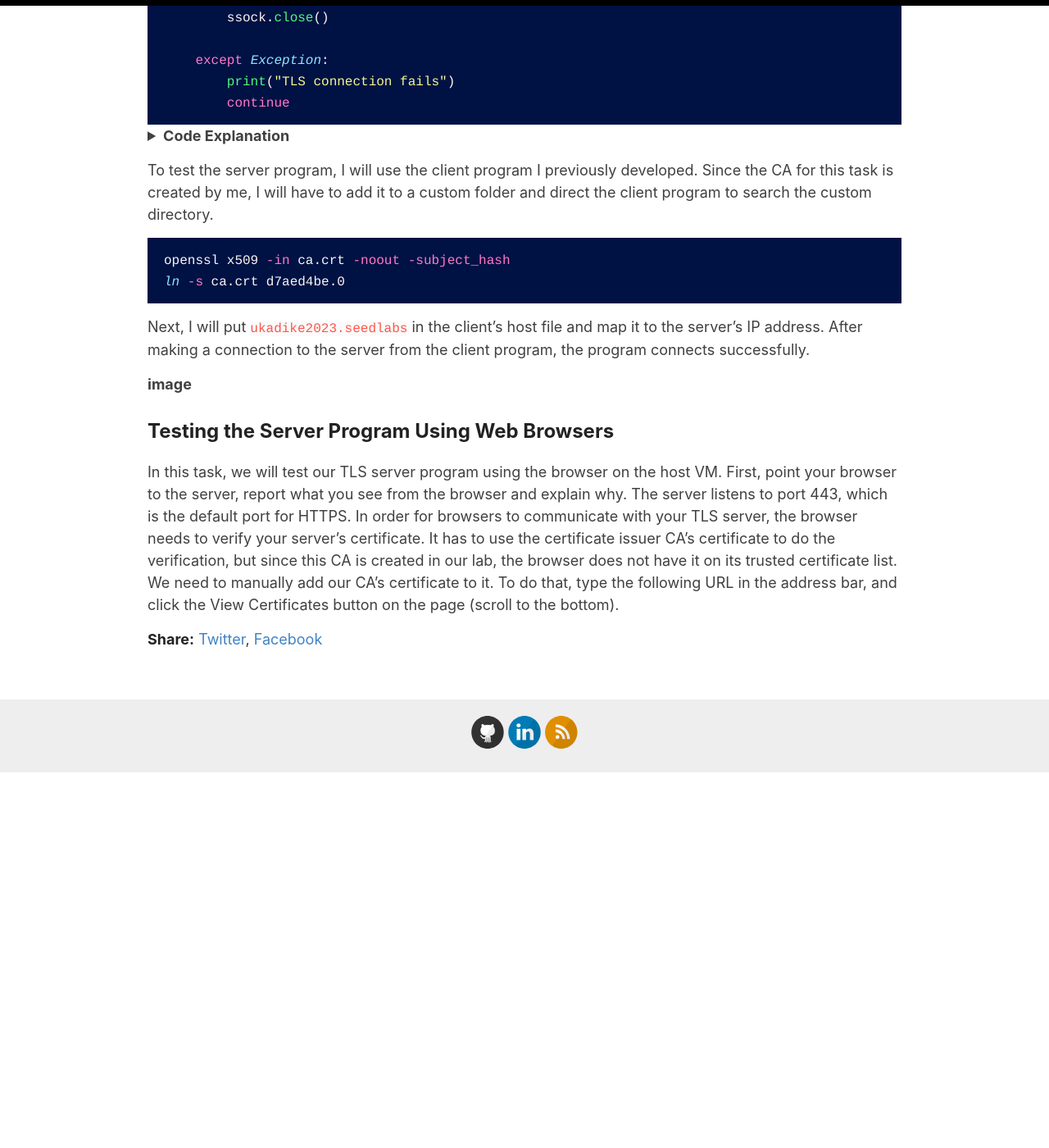
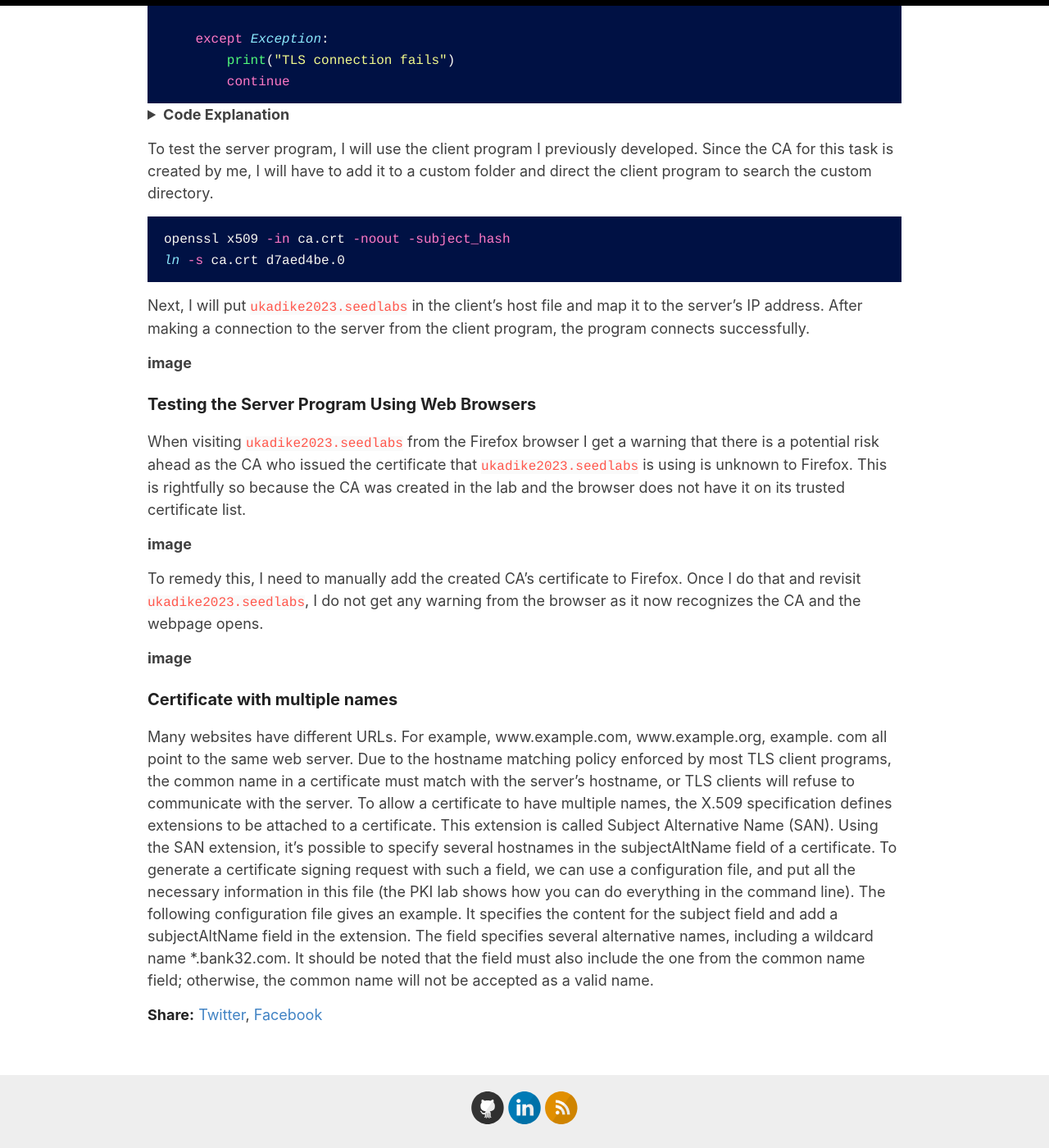
Before and after one commit to iukadike/blog, a Jekyll site: the page built from _posts/2023-10-02-tls.md, in a window 1280 px wide and 1400 px high, scrolled down 8890 px. Shown: the whole window at 82% size. Built offline with Jekyll 4.4.1, drawn with Linux system fonts in a browser that asks for light colours; comment, search, counter and statistics services are not loaded; before the commit the page ends 9832 px from its top, so only the background shows below that; some of the changed text lies outside the part shown.

Commit message:
update content

````diff
--- a/_posts/2023-10-02-tls.md
+++ b/_posts/2023-10-02-tls.md
@@ -420,9 +419,46 @@ while True:
 
 <details>
 <summary><b>Code Explanation</b></summary>
+<div markdown="1">
 
+___
 
-</details>
+```python
+html = \
+"""
+HTTP/1.1 200 OK\r\nContent-Type: text/html\r\n\r\n
+<!DOCTYPE html>
+<html>
+<body>
+<h1>Welcome to Ukadike2023.seedlabs!</h1>
+</body>
+</html>
+"""
+```
+
+This section of the code contains the HTLM that the server serves to clients.
+
+___
+
+```python
+SERVER_CERT    = './server-certs/server.crt'  #1
+SERVER_PRVTKEY = './server-certs/server.key'  #2
+```
+
+- line #1 specifies the server's public certificate
+- line #2 specifies the server's private keys
+
+```python
+sock = socket.socket(socket.AF_INET, socket.SOCK_STREAM, 0)  #1
+sock.bind(('0.0.0.0', 4433))                                 #2
+sock.listen(5)                                               #3
+```
+
+- line #1 creates an IPv4 TCP socket object
+- line #2 binds the socket object to the IP address "any" and TCP port 4433
+- line #3 instructs the socket object to listen for incoming connections (with up to 5 connections waiting in the queue)
+
+</div></details>
 
 To test the server program, I will use the client program I previously developed. Since the CA for this task is created by me, I will have to add it to a custom folder and direct the client program to search the custom directory.
 
@@ -436,13 +472,29 @@ Next, I will put `ukadike2023.seedlabs` in the client's host file and map it to
 **image**
 
 
-### Testing the Server Program Using Web Browsers
+#### Testing the Server Program Using Web Browsers
 
-In this task, we will test our TLS server program using the browser on the host VM. First, point your browser
-to the server, report what you see from the browser and explain why. The server listens to port 443, which
-is the default port for HTTPS.
-In order for browsers to communicate with your TLS server, the browser needs to verify your server’s
-certificate. It has to use the certificate issuer CA’s certificate to do the verification, but since this CA is
-created in our lab, the browser does not have it on its trusted certificate list. We need to manually add
-our CA’s certificate to it. To do that, type the following URL in the address bar, and click the View
-Certificates button on the page (scroll to the bottom).
+When visiting `ukadike2023.seedlabs` from the Firefox browser I get a warning that there is a potential risk ahead as the CA who issued the certificate that `ukadike2023.seedlabs` is using is unknown to Firefox. This is rightfully so because the CA was created in the lab and the browser does not have it on its trusted certificate list.
+
+**image**
+
+To remedy this, I need to manually add the created CA’s certificate to Firefox. Once I do that and revisit `ukadike2023.seedlabs`, I do not get any warning from the browser as it now recognizes the CA and the webpage opens.
+
+**image**
+
+
+#### Certificate with multiple names
+
+Many websites have different URLs. For example, www.example.com, www.example.org, example.
+com all point to the same web server. Due to the hostname matching policy enforced by most TLS client
+programs, the common name in a certificate must match with the server’s hostname, or TLS clients will
+refuse to communicate with the server.
+To allow a certificate to have multiple names, the X.509 specification defines extensions to be attached
+to a certificate. This extension is called Subject Alternative Name (SAN). Using the SAN extension, it’s
+possible to specify several hostnames in the subjectAltName field of a certificate.
+To generate a certificate signing request with such a field, we can use a configuration file, and put
+all the necessary information in this file (the PKI lab shows how you can do everything in the command
+line). The following configuration file gives an example. It specifies the content for the subject field and
+add a subjectAltName field in the extension. The field specifies several alternative names, including
+a wildcard name *.bank32.com. It should be noted that the field must also include the one from the
+common name field; otherwise, the common name will not be accepted as a valid name.
````
Also changed, not shown: other parts of _posts/2023-10-02-tls.md (+2 -3 lines).
